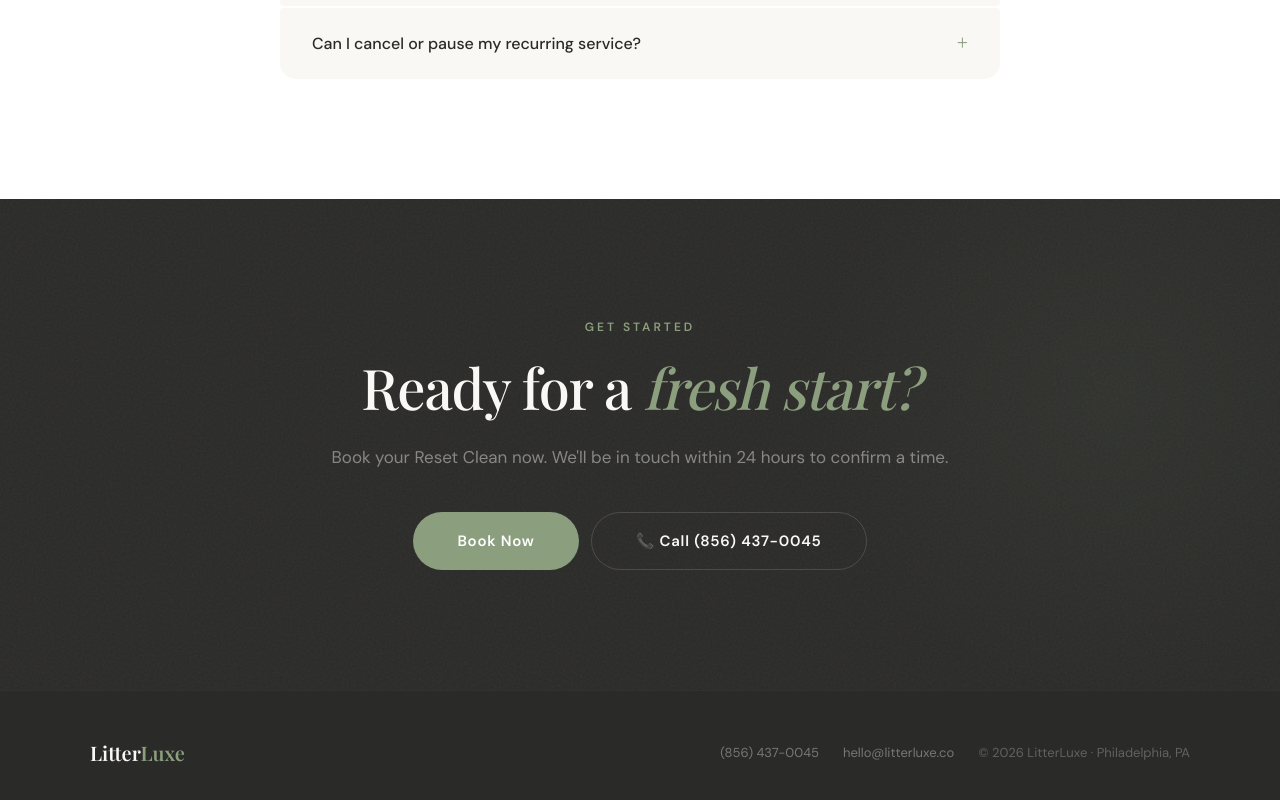
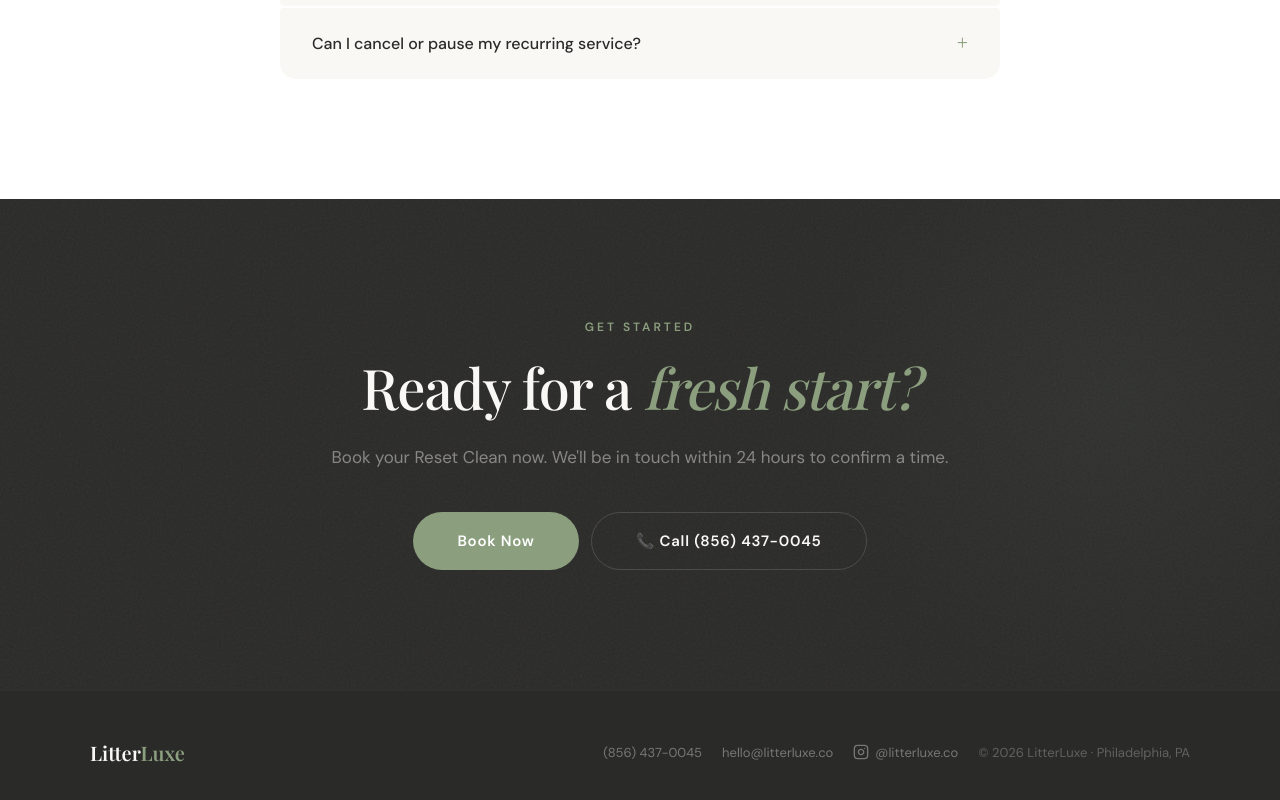
Before and after one commit to jackklop/litterluxe, a React (Vite) app: page / in a window 1280 px wide. Shown: the part 7821-8621 px from the top of the page. Built offline with nearby package versions, Linux system fonts and the light colour scheme; a web font is replaced by a local one.

Commit message:
instagram

```diff
--- a/src/App.jsx
+++ b/src/App.jsx
@@ -22,7 +22,8 @@ const PLACEHOLDERS = {
   processPhoto: "https://placehold.co/800x600/C5D4BC/2A2A28?text=Process+Photo",
   phoneNumber: "(856) 437-0045",
   email: "hello@litterluxe.co",
-  instagram: "@litterluxe",
+  instagram: "litterluxe.co",
+  instagramUrl: "https://www.instagram.com/litterluxe.co/",
   reviewCount: 0, // will pull in real Google review count later
 };
 
@@ -3453,7 +3454,7 @@ const Footer = () => (
       <div
         style={{
           display: "flex",
-          gap: "24px",
+          gap: "20px",
           alignItems: "center",
           flexWrap: "wrap",
           fontFamily: "'DM Sans', sans-serif",
@@ -3473,6 +3474,41 @@ const Footer = () => (
         >
           {PLACEHOLDERS.email}
         </a>
+        <a
+          href={PLACEHOLDERS.instagramUrl}
+          target="_blank"
+          rel="noopener noreferrer"
+          aria-label="Follow LitterLuxe on Instagram"
+          style={{
+            color: `${COLORS.cream}60`,
+            textDecoration: "none",
+            display: "inline-flex",
+            alignItems: "center",
+            gap: "6px",
+            transition: "color 0.3s",
+          }}
+          onMouseEnter={(e) => (e.currentTarget.style.color = COLORS.sage)}
+          onMouseLeave={(e) =>
+            (e.currentTarget.style.color = `${COLORS.cream}60`)
+          }
+        >
+          <svg
+            width="16"
+            height="16"
+            viewBox="0 0 24 24"
+            fill="none"
+            stroke="currentColor"
+            strokeWidth="2"
+            strokeLinecap="round"
+            strokeLinejoin="round"
+            aria-hidden="true"
+          >
+            <rect x="2" y="2" width="20" height="20" rx="5" ry="5"></rect>
+            <path d="M16 11.37A4 4 0 1 1 12.63 8 4 4 0 0 1 16 11.37z"></path>
+            <line x1="17.5" y1="6.5" x2="17.51" y2="6.5"></line>
+          </svg>
+          @{PLACEHOLDERS.instagram}
+        </a>
         <span>© 2026 LitterLuxe · Philadelphia, PA</span>
       </div>
     </div>
```
